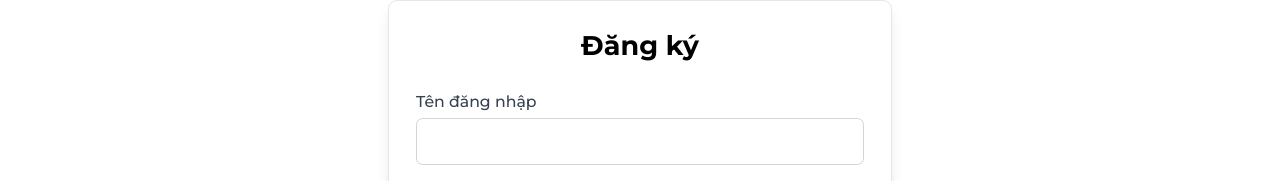
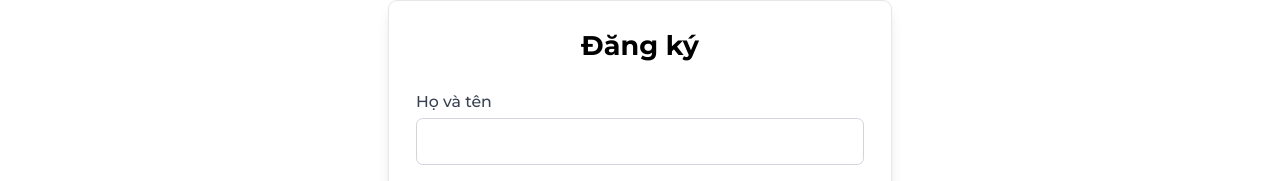
Before and after one commit to Linhle1999/bookingcare-fe, a React (Vite) app: page /register in a window 1280 px wide. Shown: the part 168-349 px from the top of the page. Built offline with nearby package versions, Linux system fonts and the light colour scheme; a web font is replaced by a local one.

Commit message:
change username to fullname

```diff
--- a/src/components/Register/RegisterForm.tsx
+++ b/src/components/Register/RegisterForm.tsx
@@ -6,7 +6,7 @@ import { responseModal } from 'src/models/api-response'
 
 // Validation schema using Yup
 const validationSchema = Yup.object({
-  username: Yup.string().required('Vui lòng nhập tên đăng nhập').min(3, 'Tên đăng nhập phải có ít nhất 3 ký tự'),
+  fullName: Yup.string().required('Vui lòng nhập họ tên của bạn').min(3, 'Họ tên phải có ít nhất 3 ký tự'),
   password: Yup.string().required('Vui lòng nhập mật khẩu').min(6, 'Mật khẩu phải có ít nhất 6 ký tự'),
   email: Yup.string().email('Email không hợp lệ').required('Vui lòng nhập email'),
   phoneNumber: Yup.string()
@@ -18,7 +18,7 @@ const validationSchema = Yup.object({
 const RegisterForm: React.FC = () => {
   const formik = useFormik({
     initialValues: {
-      username: '',
+      fullName: '',
       password: '',
       email: '',
       phoneNumber: ''
@@ -33,7 +33,7 @@ const RegisterForm: React.FC = () => {
             'Content-Type': 'application/json'
           },
           body: JSON.stringify({
-            fullName: values.username,
+            fullName: values.fullName,
             password: values.password,
             email: values.email,
             phoneNumber: values.phoneNumber,
@@ -66,22 +66,22 @@ const RegisterForm: React.FC = () => {
     <div className='max-w-md mx-auto bg-white p-6 rounded-lg shadow-lg my-20 border'>
       <h2 className='text-2xl font-bold mb-6 text-center'>Đăng ký</h2>
       <form onSubmit={formik.handleSubmit}>
-        {/* Tên đăng nhập */}
+        {/* Họ và tên */}
         <div className='mb-4'>
-          <RadixLabel.Root htmlFor='username' className='block text-sm font-medium text-gray-700'>
-            Tên đăng nhập
+          <RadixLabel.Root htmlFor='fullName' className='block text-sm font-medium text-gray-700'>
+            Họ và tên
           </RadixLabel.Root>
           <input
-            id='username'
-            name='username'
+            id='fullName'
+            name='fullName'
             type='text'
             onChange={formik.handleChange}
             onBlur={formik.handleBlur}
-            value={formik.values.username}
+            value={formik.values.fullName}
             className='mt-1 p-2 border border-gray-300 rounded-md w-full'
           />
-          {formik.touched.username && formik.errors.username ? (
-            <p className='text-red-500 text-sm'>{formik.errors.username}</p>
+          {formik.touched.fullName && formik.errors.fullName ? (
+            <p className='text-red-500 text-sm'>{formik.errors.fullName}</p>
           ) : null}
         </div>
 
```
